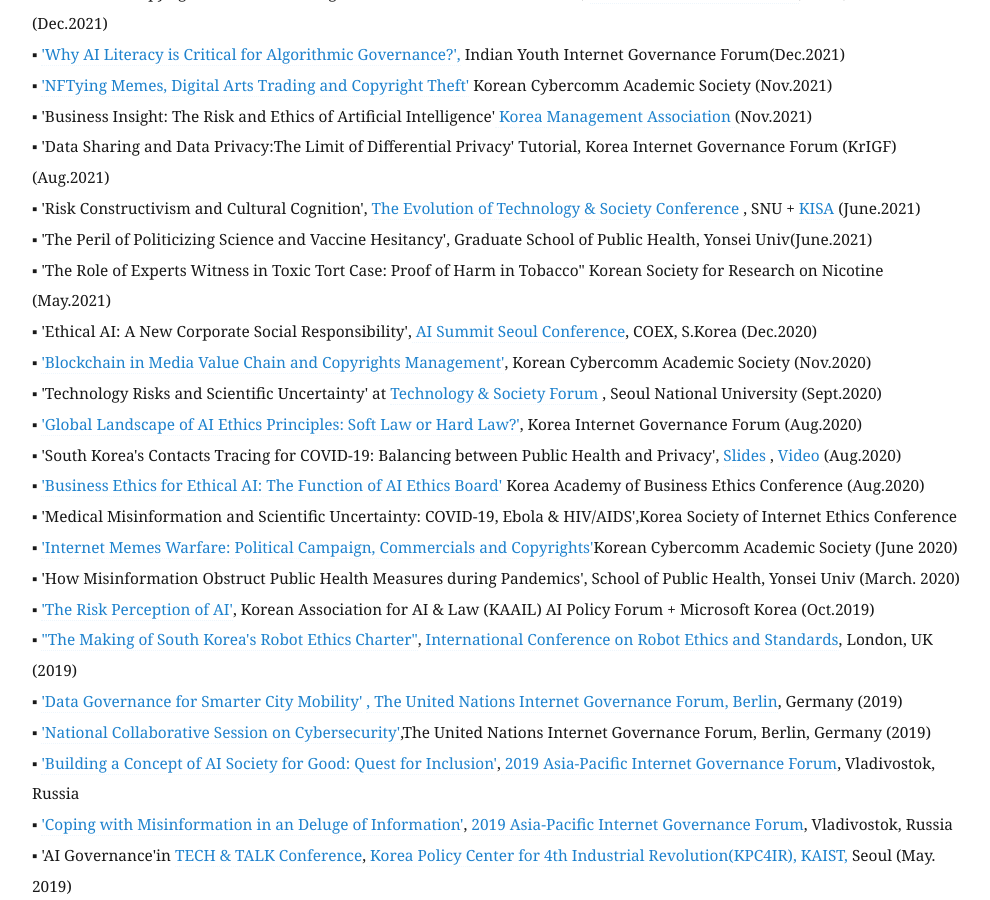
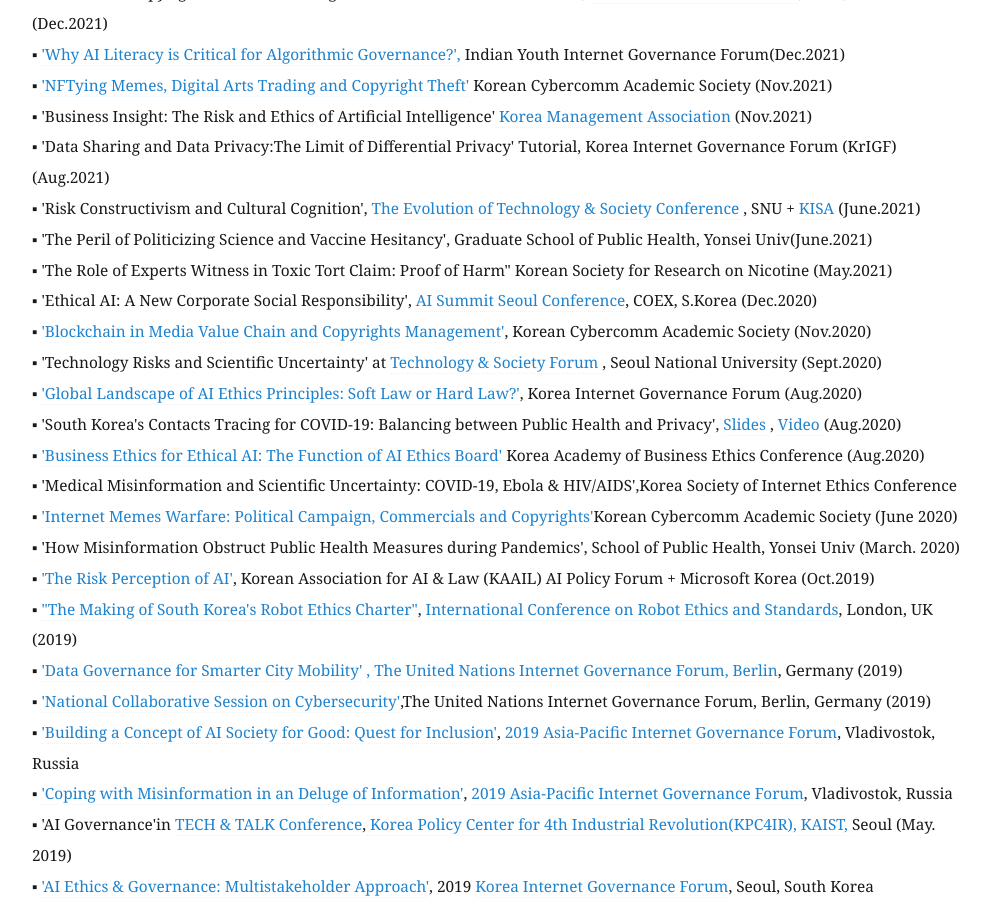
Before and after one commit to eunchangchoi/eunchangchoi.github.io, a Jekyll site: the page built from index.md, in a window 1280 px wide and 900 px high, scrolled down 4393 px. Shown: the whole window, without its empty margins (68-1058 px from the left). Built offline with Jekyll 4.4.1, drawn with Linux system fonts in a browser that asks for light colours.

Commit message:
Update index.md

```diff
--- a/index.md
+++ b/index.md
@@ -96,7 +96,7 @@
 ▪ 'Data Sharing and Data Privacy:The Limit of Differential Privacy' Tutorial, Korea Internet Governance Forum (KrIGF)(Aug.2021) <br>
 ▪ 'Risk Constructivism and Cultural Cognition', <a href="http://cis.snu.ac.kr/sub2/2_2_6_2.php?mode=view&number=1509&b_name=meet1_2">The Evolution of Technology & Society Conference </a>, SNU + <a href="https://www.kisa.or.kr"> KISA</a> (June.2021)<br>
 ▪ 'The Peril of Politicizing Science and Vaccine Hesitancy', Graduate School of Public Health, Yonsei Univ(June.2021)<br>
-▪ 'The Role of Experts Witness in Toxic Tort Case: Proof of Harm in Tobacco" Korean Society for Research on Nicotine (May.2021)<br>
+▪ 'The Role of Experts Witness in Toxic Tort Claim: Proof of Harm" Korean Society for Research on Nicotine (May.2021)<br>
 ▪ 'Ethical AI: A New Corporate Social Responsibility',<a href="https://aisummit.co.kr/?lang=en"> AI Summit Seoul Conference</a>, COEX, S.Korea (Dec.2020)<br>
 ▪ <a href="http://www.cybercom.or.kr/?m=bbs&bid=notice_&uid=1134">'Blockchain in Media Value Chain and Copyrights Management'</a>, Korean Cybercomm Academic Society (Nov.2020)<br>
 ▪ 'Technology Risks and Scientific Uncertainty' at <a href="http://www.snuiis.re.kr/sub2/2_2_6_2.php"> Technology & Society Forum </a>, Seoul National University (Sept.2020)<br>
```
